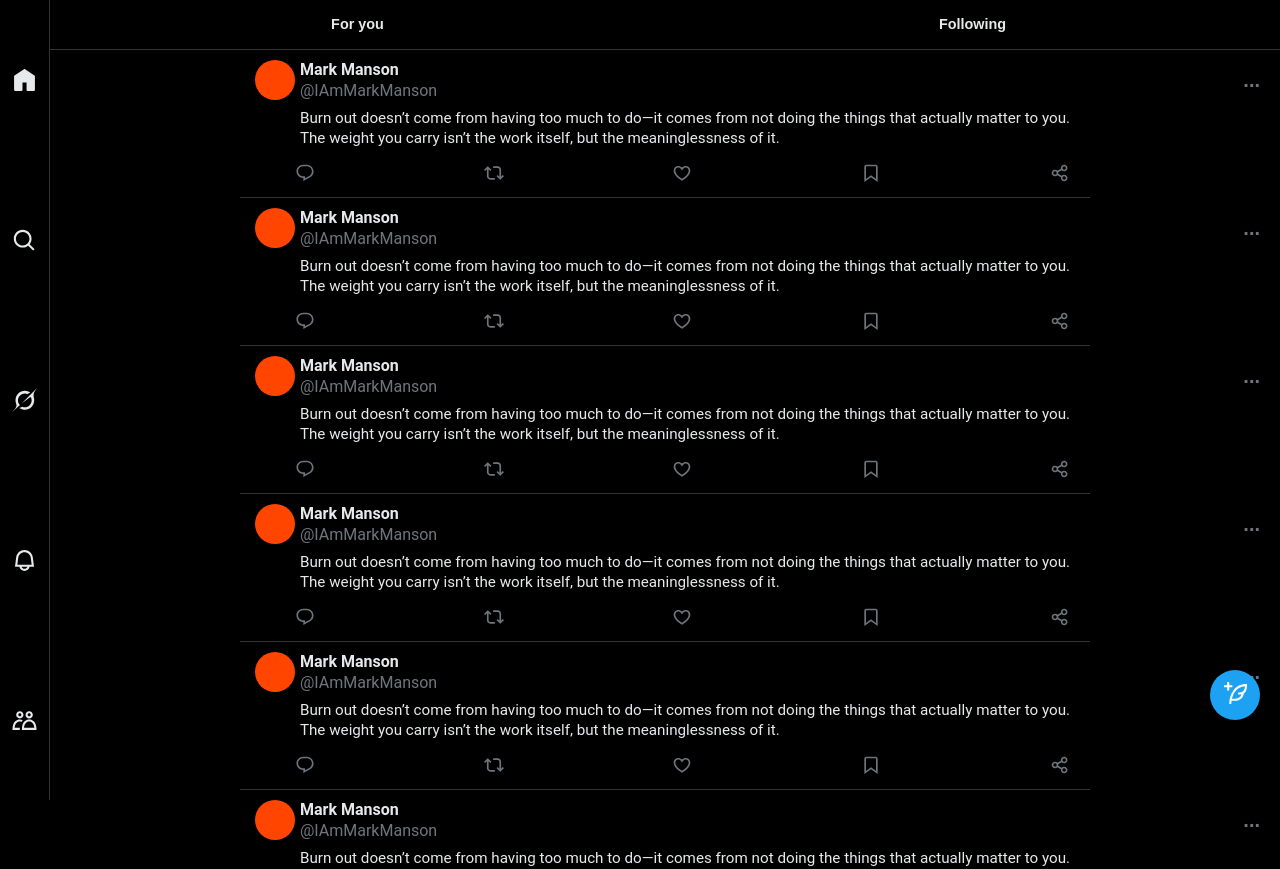
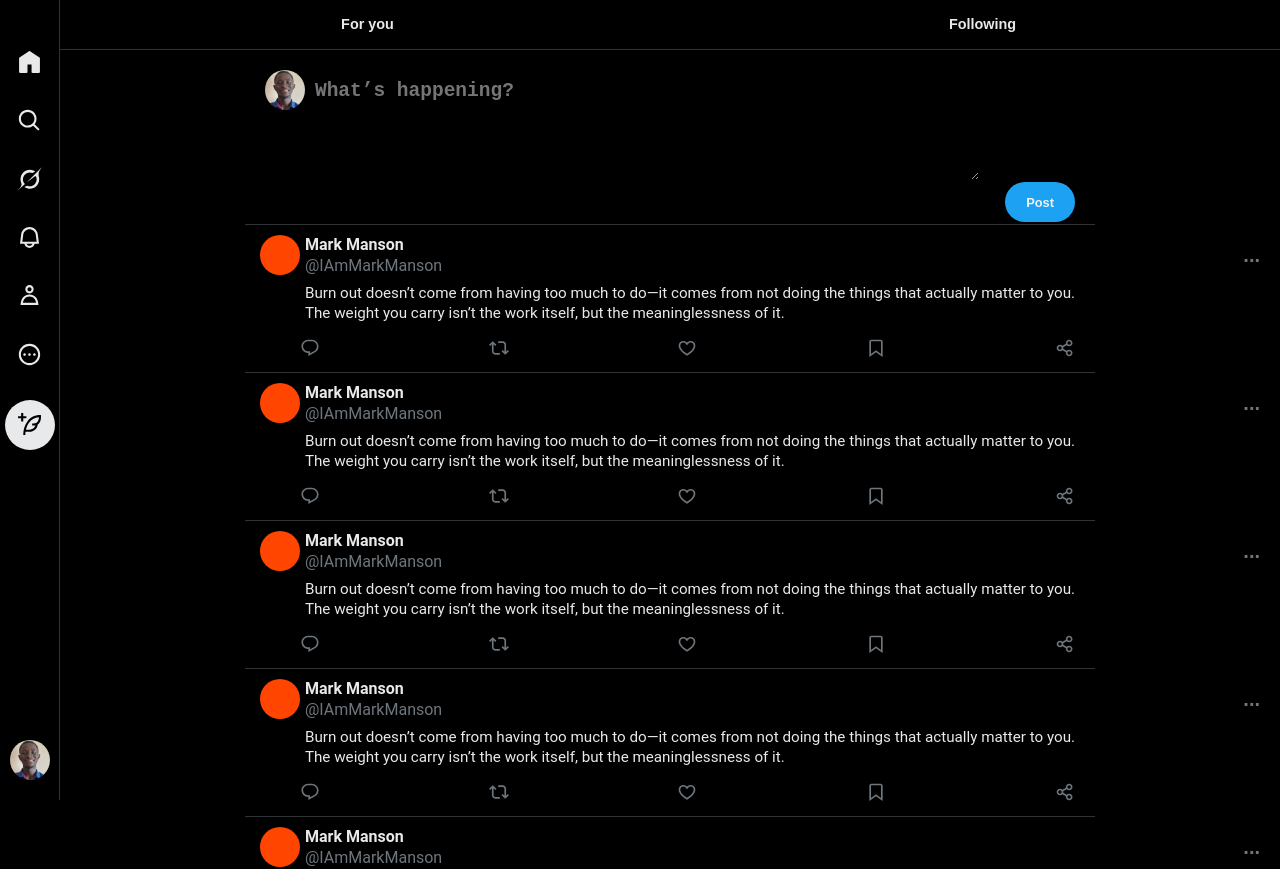
Before and after one commit to Believeinchrist111/frontend, a Next.js app in the folder frontend/: page / in a window 1280 px wide. Shown: the top 869 px of the page. Built offline with nearby package versions, Linux system fonts and the light colour scheme.

Commit message:
progress on making the home page responsive

```diff
--- a/frontend/app/globals.css
+++ b/frontend/app/globals.css
@@ -4,7 +4,7 @@ body {
   overflow-x: hidden;
   place-items: center;
   background-color: #000000;
-  color: #e7e9ea;;
+  color: #e7e9ea;
 }
 
 body {
--- a/frontend/app/page.css
+++ b/frontend/app/page.css
@@ -1,5 +1,9 @@
 /* Stylings for the HomeNav Component */
-
+/* section#app-wrapper{
+  position: relative;
+  max-width: 700px;
+  height: max-content;
+} */
 nav#home-nav {
   height: 100px;
   width: 100vw;
@@ -61,6 +65,10 @@ div#for-follow-tabs button {
 
 section#posts-section {
   margin-top: 100px;
+}
+
+div#compose-section {
+  display: none;
 }
 
 div#tweet-card {
@@ -132,16 +140,19 @@ div#tweet-interactions svg {
 
 /* Stylings for the HomeFooterNav Component */
 
-nav#home-footer-nav {
+div#nav-wrapper {
   display: flex;
   justify-content: space-around;
-  place-items: center;
+  align-items: center;
+  height: 50px;
+}
+
+nav#home-footer-nav {
   position: fixed;
   background-color: #000000;
   border-top: 1px solid #2f3336;
   bottom: 0;
   left: 0;
-  height: 50px;
   width: 100vw;
 }
 
@@ -155,6 +166,22 @@ nav#home-footer-nav button {
 nav#home-footer-nav button svg {
   fill: #e7e9ea;
 }
+
+button#more-options-button {
+  display: none;
+}
+
+button#profile-button {
+  display: none;
+}
+
+#footer-nav-compose-button {
+  display: none;
+}
+
+.nav-profile-image{
+  display: none;
+  }
 
 /* Stylings for the SideNav Component */
 
@@ -230,10 +257,9 @@ button#compose-button svg {
   /* Stylings for the HomeNav Component */
 
   nav#home-nav {
-    /* position: relative; */
     height: 50px;
     width: calc(100vw - 50px);
-    margin-left: 50px;
+    margin-left: 60px;
   }
 
   div#menu-container {
@@ -244,37 +270,124 @@ button#compose-button svg {
     width: 100%;
   }
 
+  /* Styling for the compose section on the homepage */
+
+  div#compose-section {
+    display: block;
+    position: relative;
+    height: 175px;
+    border-bottom: 1px solid #2f3336;
+    padding-top: 20px;
+  }
+
+  div#compose-section button#post-button {
+    position: absolute;
+    right: 0;
+    bottom: 2px;
+    height: 40px;
+    width: 70px;
+    margin-right: 20px;
+    border-radius: 20px;
+    background-color: #1da1f2;
+    border: none;
+    color: #eff3f4;
+    font-weight: 800;
+    font-size: 0.8em;
+  }
+
+  div#compose-section div#textarea-container {
+    display: flex;
+    margin-left: 20px;
+  }
+
+  div#compose-section div#textarea-container .textarea-profile-image {
+    border-radius: 50px;
+    margin-right: 10px;
+  }
+
+  div#compose-section div#textarea-container textarea.post-textarea {
+    position: relative;
+    top: 10px;
+    font-size: 1.5em;
+    font-weight: 600;
+    background-color: #000000;
+    color: #eff3f4;
+    border: none;
+    height: 100px;
+    width: 80%;
+  }
+
   /* Stylings for the TweetCard Component */
 
   section#posts-section {
-    margin-left: 50px;
+    margin-left: 60px;
     margin-top: 50px;
   }
 
+  /* Stylings for the HomeFooterNav Component */
 
-  /* Stylings for the HomeFooterNav Component */
+  div#nav-wrapper {
+    display: flex;
+    justify-content: space-between;
+    align-items: center;
+    flex-direction: column;
+    height: 450px;
+    padding: 50px 0 0 0;
+  }
 
   nav#home-footer-nav {
     display: flex;
-    flex-direction: column;
+    justify-content: center;
     border-right: 1px solid #2f3336;
     border-top: none;
     height: 100vh;
-    width: 50px;
-    /* justify-content: space-around; */
-    /* place-items: center; */
+    width: 60px;
   }
 
-  nav#home-footer-nav button {
-    background-color: transparent;
-    border: none;
-    height: 25px;
-    width: 25px;
+  button#more-options-button {
+    display: block;
   }
 
-  nav#home-footer-nav button svg {
-    fill: #e7e9ea;
+  button#profile-button {
+    display: block;
   }
+
+  button#compose-button {
+    display: none;
+  }
+
+  #footer-nav-compose-button {
+    display: flex;
+    place-content: center;
+    place-items: center;
+    height: 50px;
+    width: 50px;
+    background-color: #e7e9ea;
+    border: none;
+    border-radius: 30px;
+  }
+
+  #footer-nav-compose-button svg.post-icon {
+    fill: #000000;
+  }
+
+  button#communities-button {
+    display: none;
+  }
+
+  .nav-profile-image{
+    display: block;
+    position: fixed;
+    bottom: 20px;
+    border-radius: 20px;
+    align-self: center;
+  }
+
+}
+
+/* //////////////////////////////////////////////////////// */
+
+@media screen and (min-width: 43.75em) {
 }
 
 /* .sign-card{
--- a/frontend/app/page.js
+++ b/frontend/app/page.js
@@ -8,6 +8,7 @@ import SideNav from "./ui/side-nav";
 
 import { useState } from "react";
 import Link from "next/link";
+import Image from "next/image";
 
 
 export default function Home() {
@@ -15,9 +16,23 @@ export default function Home() {
   const [togglePost, setTogglePost] = useState(false)
 
   return (
-    <>
+
+    <section id="app-wrapper">
       <HomeNav toggleNav={toggleNav} setToggleNav={setToggleNav} />
       <section id="posts-section">
+        <div id="compose-section">
+          <div id="textarea-container">
+            <Image
+              className="textarea-profile-image"
+              src={'/emma.jpeg'}
+              height={40}
+              width={40}
+              alt="profile-image"
+            />
+            <textarea placeholder="What’s happening?" className="post-textarea" ></textarea>
+            <button id="post-button">Post</button>
+          </div>
+        </div>
         <TweetCard />
         <TweetCard />
         <TweetCard />
@@ -32,7 +47,8 @@ export default function Home() {
           <svg viewBox="0 0 24 24" className="post-icon" ><g><path d="M23 3c-6.62-.1-10.38 2.421-13.05 6.03C7.29 12.61 6 17.331 6 22h2c0-1.007.07-2.012.19-3H12c4.1 0 7.48-3.082 7.94-7.054C22.79 10.147 23.17 6.359 23 3zm-7 8h-1.5v2H16c.63-.016 1.2-.08 1.72-.188C16.95 15.24 14.68 17 12 17H8.55c.57-2.512 1.57-4.851 3-6.78 2.16-2.912 5.29-4.911 9.45-5.187C20.95 8.079 19.9 11 16 11zM4 9V6H1V4h3V1h2v3h3v2H6v3H4z"></path></g></svg>
         </button>
       </Link>
-    </>
+    </section>
+
   );
 }
 
--- a/frontend/app/ui/home-footer-nav.js
+++ b/frontend/app/ui/home-footer-nav.js
@@ -1,6 +1,12 @@
+import Link from "next/link";
+import Image from "next/image"
+import { useState } from "react";
+
 export default function HomeFooterNav() {
+ const [togglePost, setTogglePost] = useState(false)
  return (
   <nav id="home-footer-nav">
+   <div id="nav-wrapper">
     <button type="button">
      <svg viewBox="0 0 24 24" className="home-icon"><g><path d="M21.591 7.146L12.52 1.157c-.316-.21-.724-.21-1.04 0l-9.071 5.99c-.26.173-.409.456-.409.757v13.183c0 .502.418.913.929.913H9.14c.51 0 .929-.41.929-.913v-7.075h3.909v7.075c0 .502.417.913.928.913h6.165c.511 0 .929-.41.929-.913V7.904c0-.301-.158-.584-.408-.758z"></path></g></svg>
     </button>
@@ -14,9 +20,31 @@ export default function HomeFooterNav() {
     <button type="button">
      <svg viewBox="0 0 24 24" className="notification-icon"><g><path d="M19.993 9.042C19.48 5.017 16.054 2 11.996 2s-7.49 3.021-7.999 7.051L2.866 18H7.1c.463 2.282 2.481 4 4.9 4s4.437-1.718 4.9-4h4.236l-1.143-8.958zM12 20c-1.306 0-2.417-.835-2.829-2h5.658c-.412 1.165-1.523 2-2.829 2zm-6.866-4l.847-6.698C6.364 6.272 8.941 4 11.996 4s5.627 2.268 6.013 5.295L18.864 16H5.134z"></path></g></svg>
     </button>
-   <button type="button">
+    <button type="button" id="communities-button">
      <svg viewBox="0 0 24 24" className="communities-icon"><g><path d="M7.501 19.917L7.471 21H.472l.029-1.027c.184-6.618 3.736-8.977 7-8.977.963 0 1.95.212 2.87.672-.444.478-.851 1.03-1.212 1.656-.507-.204-1.054-.329-1.658-.329-2.767 0-4.57 2.223-4.938 6.004H7.56c-.023.302-.05.599-.059.917zm15.998.056L23.528 21H9.472l.029-1.027c.184-6.618 3.736-8.977 7-8.977s6.816 2.358 7 8.977zM21.437 19c-.367-3.781-2.17-6.004-4.938-6.004s-4.57 2.223-4.938 6.004h9.875zm-4.938-9c-.799 0-1.527-.279-2.116-.73-.836-.64-1.384-1.638-1.384-2.77 0-1.93 1.567-3.5 3.5-3.5s3.5 1.57 3.5 3.5c0 1.132-.548 2.13-1.384 2.77-.589.451-1.317.73-2.116.73zm-1.5-3.5c0 .827.673 1.5 1.5 1.5s1.5-.673 1.5-1.5-.673-1.5-1.5-1.5-1.5.673-1.5 1.5zM7.5 3C9.433 3 11 4.57 11 6.5S9.433 10 7.5 10 4 8.43 4 6.5 5.567 3 7.5 3zm0 2C6.673 5 6 5.673 6 6.5S6.673 8 7.5 8 9 7.327 9 6.5 8.327 5 7.5 5z"></path></g></svg>
     </button>
+    <button id="profile-button" type="button">
+     <svg viewBox="0 0 24 24" className=""><g><path d="M5.651 19h12.698c-.337-1.8-1.023-3.21-1.945-4.19C15.318 13.65 13.838 13 12 13s-3.317.65-4.404 1.81c-.922.98-1.608 2.39-1.945 4.19zm.486-5.56C7.627 11.85 9.648 11 12 11s4.373.85 5.863 2.44c1.477 1.58 2.366 3.8 2.632 6.46l.11 1.1H3.395l.11-1.1c.266-2.66 1.155-4.88 2.632-6.46zM12 4c-1.105 0-2 .9-2 2s.895 2 2 2 2-.9 2-2-.895-2-2-2zM8 6c0-2.21 1.791-4 4-4s4 1.79 4 4-1.791 4-4 4-4-1.79-4-4z"></path></g>
+     </svg>
+    </button>
+    <button id="more-options-button" type="button">
+     <svg viewBox="0 0 24 24" className=""><g><path d="M3.75 12c0-4.56 3.69-8.25 8.25-8.25s8.25 3.69 8.25 8.25-3.69 8.25-8.25 8.25S3.75 16.56 3.75 12zM12 1.75C6.34 1.75 1.75 6.34 1.75 12S6.34 22.25 12 22.25 22.25 17.66 22.25 12 17.66 1.75 12 1.75zm-4.75 11.5c.69 0 1.25-.56 1.25-1.25s-.56-1.25-1.25-1.25S6 11.31 6 12s.56 1.25 1.25 1.25zm9.5 0c.69 0 1.25-.56 1.25-1.25s-.56-1.25-1.25-1.25-1.25.56-1.25 1.25.56 1.25 1.25 1.25zM13.25 12c0 .69-.56 1.25-1.25 1.25s-1.25-.56-1.25-1.25.56-1.25 1.25-1.25 1.25.56 1.25 1.25z"></path></g>
+     </svg>
+    </button>
+    <Link id="footer-nav-compose-button" href='/compose/post'>
+     <button onClick={() => setTogglePost(!togglePost)}>
+      <svg viewBox="0 0 24 24" className="post-icon" ><g><path d="M23 3c-6.62-.1-10.38 2.421-13.05 6.03C7.29 12.61 6 17.331 6 22h2c0-1.007.07-2.012.19-3H12c4.1 0 7.48-3.082 7.94-7.054C22.79 10.147 23.17 6.359 23 3zm-7 8h-1.5v2H16c.63-.016 1.2-.08 1.72-.188C16.95 15.24 14.68 17 12 17H8.55c.57-2.512 1.57-4.851 3-6.78 2.16-2.912 5.29-4.911 9.45-5.187C20.95 8.079 19.9 11 16 11zM4 9V6H1V4h3V1h2v3h3v2H6v3H4z"></path></g></svg>
+     </button>
+    </Link>
+   </div>
+   <Image
+    className="nav-profile-image"
+    src={'/emma.jpeg'}
+    height={40}
+    width={40}
+    alt="profile-image"
+   />
   </nav>
+
  );
 }
```
Also changed, not shown: frontend/app/ui/tweet-card.js (indentation only). Lines whose indentation alone changed are shown as unchanged.
